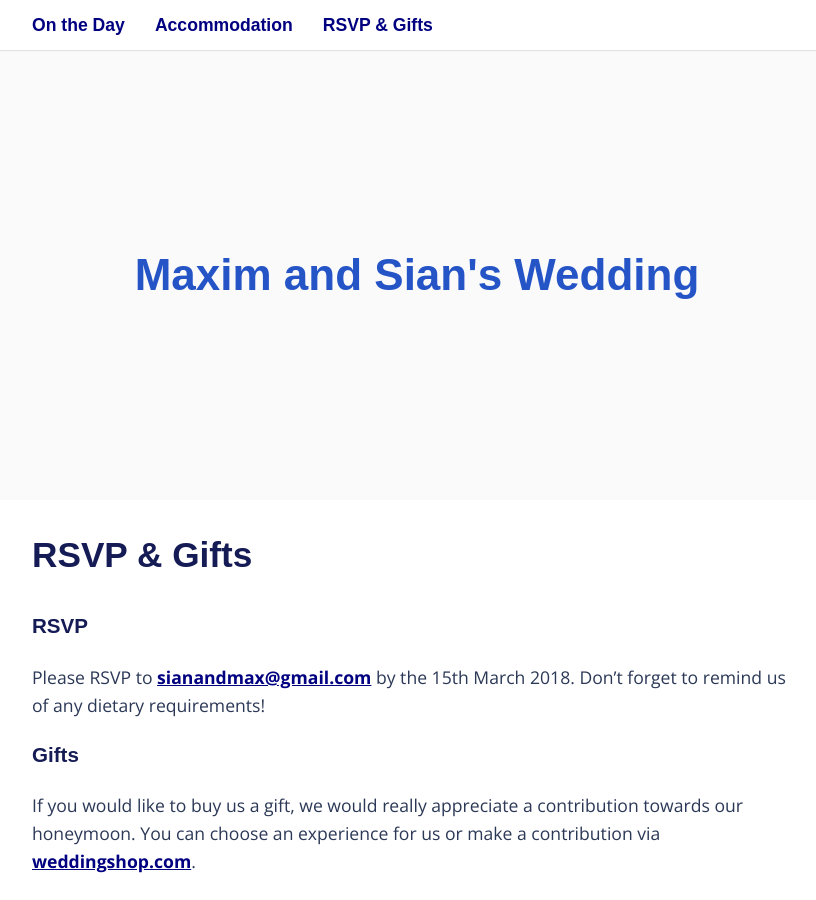
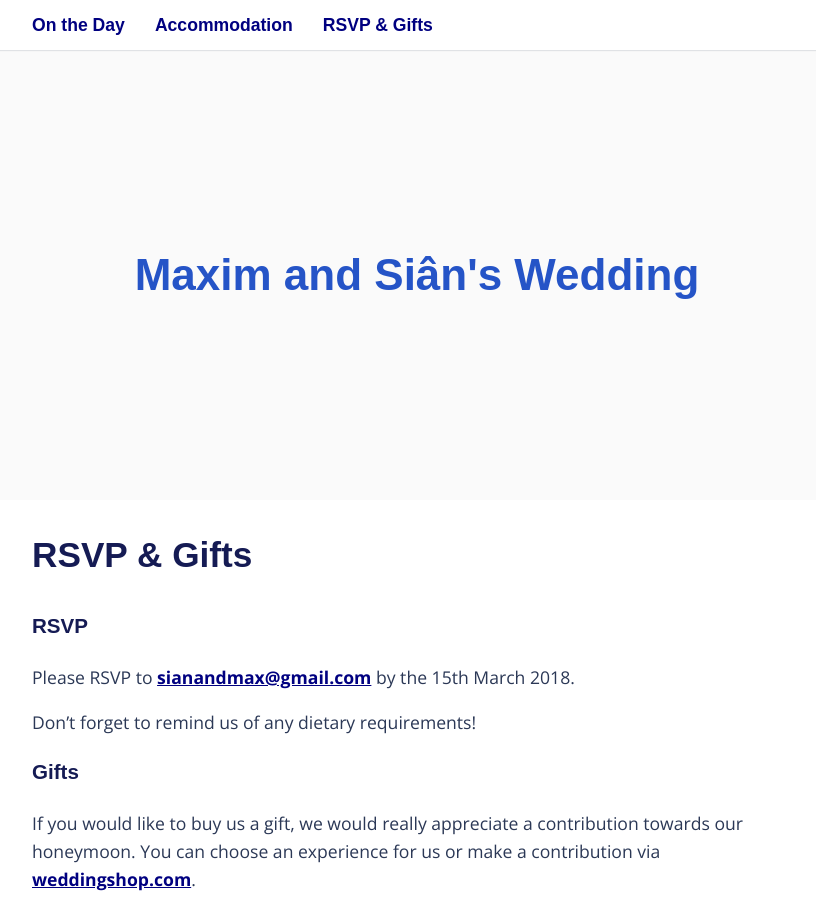
Before and after one commit to SianAndMaxim/sianandmaxim.github.io, a Jekyll site: the page built from _pages/10_contact.md, in a window 1280 px wide and 900 px high. Shown: the whole window, without its empty margins (223-1039 px from the left). Built offline with Jekyll 4.4.1, drawn with Linux system fonts in a browser that asks for light colours; some web fonts are replaced; some of the changed text lies outside the part shown.

Commit message:
Main page, and fixed some links and stuff

```diff
--- a/_config.yml
+++ b/_config.yml
@@ -1,5 +1,5 @@
 # Site Settings
-title: Maxim and Sian's Wedding
+title: Maxim and Siân's Wedding
 email: maxandsian@gmail.com
 description: >
   All things Maxim and Sian's Wedding
--- a/_config_dev.yml
+++ b/_config_dev.yml
@@ -1,5 +1,5 @@
 # Site Settings
-title: Maxim and Sian's Wedding
+title: Maxim and Siân's Wedding
 email: maxandsian@gmail.com
 description: >
   All things Maxim and Sian's Wedding
--- a/_includes/footer.html
+++ b/_includes/footer.html
@@ -1,3 +1,3 @@
 <footer>
-	<p>by Maxim and Sian</p>
+	<p>by Maxim and Siân</p>
 </footer>
--- a/_includes/header.html
+++ b/_includes/header.html
@@ -13,5 +13,5 @@
 </aside>
 
 <header>
-	<h1><a href="{{ site.baseurl }}">{{ site.title }}</a></h1>
+	<h1><a href="{{ site.url }}">{{ site.title }}</a></h1>
 </header>
--- a/_pages/10_contact.md
+++ b/_pages/10_contact.md
@@ -6,6 +6,7 @@
 ### RSVP
 
 Please RSVP to [sianandmax@gmail.com](mailto:sianandmax@gmail.com) by the 15th March 2018.
+
 Don’t forget to remind us of any dietary requirements!
 
 ### Gifts
--- a/_sass/_layout.scss
+++ b/_sass/_layout.scss
@@ -108,4 +108,5 @@
 footer {
 	text-align: center;
 	padding: 40px;
+	font-size: 0.8em;
 }
```
Also changed, not shown: index.html (+4 -28 lines).
